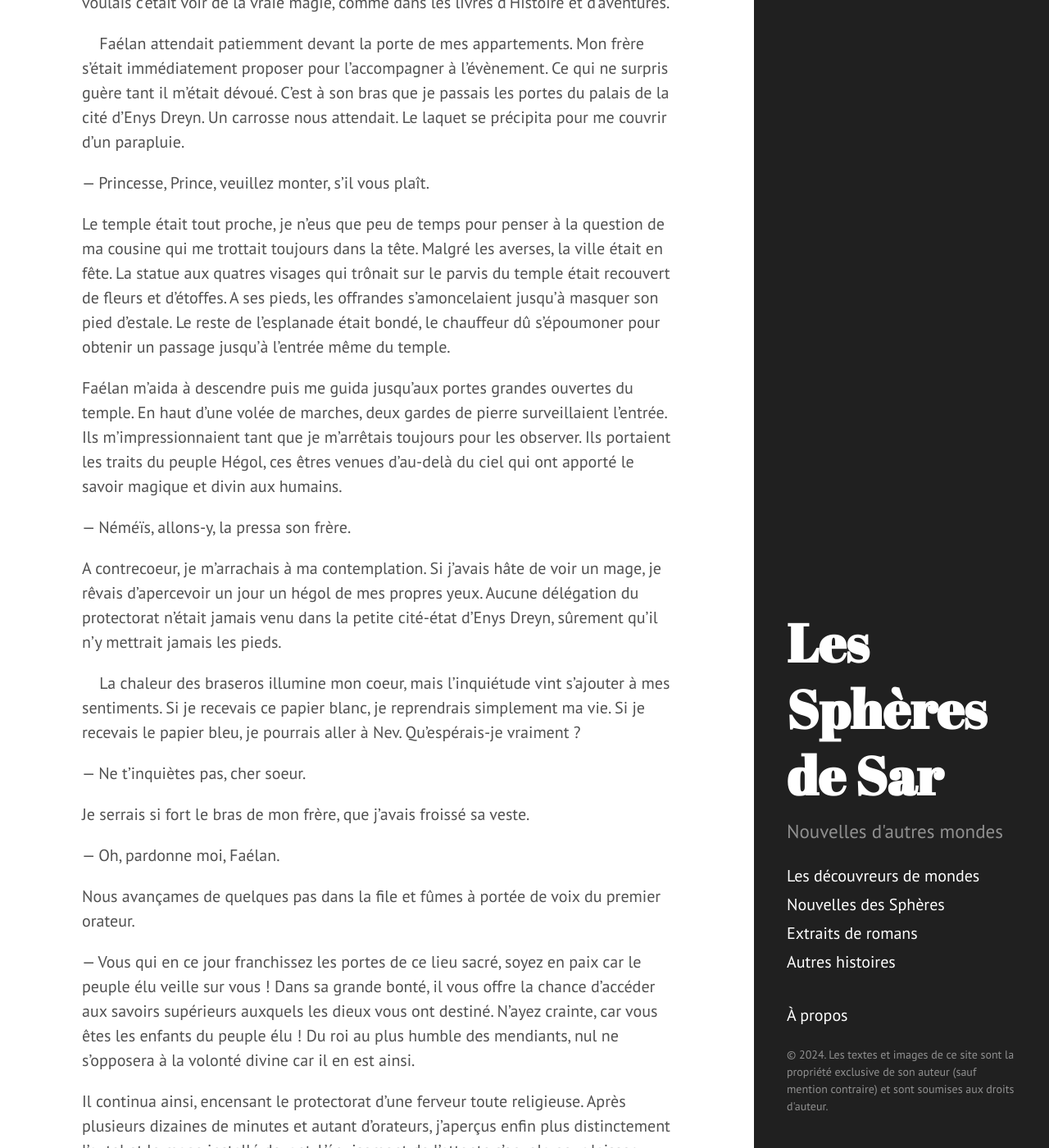
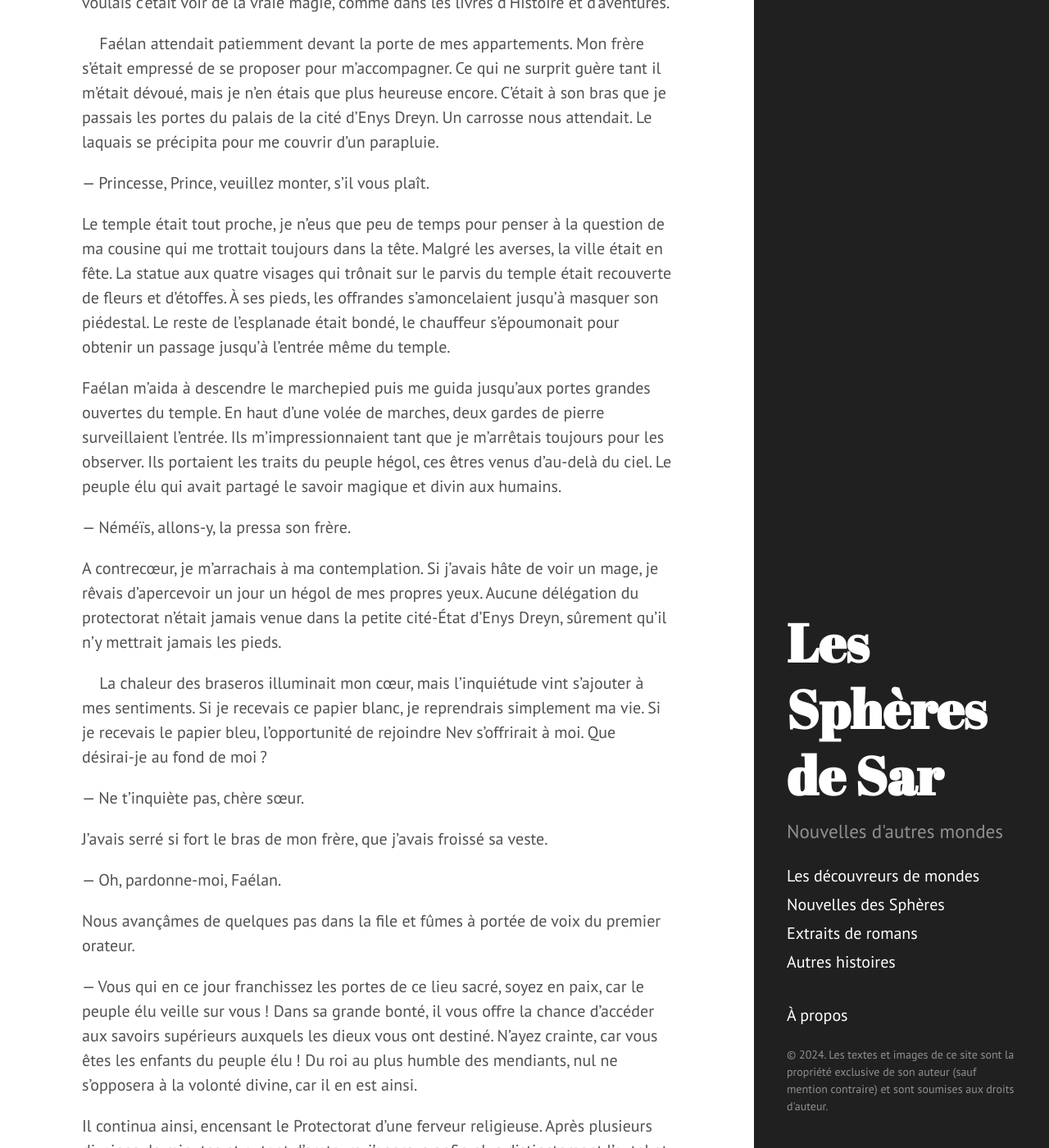
Before and after one commit to spheresdesar/shortstories, a Jekyll site: the page built from _posts/2018-11-15-la-fille-de-la-foret-extrait-chap1.md, in a window 1280 px wide and 1400 px high, scrolled down 1652 px. Shown: the whole window at 82% size. Built offline with Jekyll 4.4.1, drawn with Linux system fonts in a browser that asks for light colours; some of the changed text lies outside the part shown.

Commit message:
Corrections la fille de la foret

```diff
--- a/_posts/2018-11-15-la-fille-de-la-foret-extrait-chap1.md
+++ b/_posts/2018-11-15-la-fille-de-la-foret-extrait-chap1.md
@@ -6,209 +6,207 @@ category: roman
 ---
 
 
-&nbsp;&nbsp;&nbsp;&nbsp;C’était une journée exécrable. L’automne avait amené une pluie froide et poisseuse sur l’île aux épines et les fleurs accrochées dans les rues s'étiolaient sur les pavés. Mais j’étais de si bonne humeur que même cette déplorable météo ne pouvait éclipser le soleil dans mon coeur.
+&nbsp;&nbsp;&nbsp;&nbsp;C’était une journée exécrable. L’automne avait amené une pluie froide et poisseuse sur l’île aux épines et les fleurs accrochées dans les rues s’étiolaient sur les pavés. Mais j’étais de si bonne humeur que même cette déplorable météo ne pouvait éclipser le soleil dans mon cœur.
 
-— J’y pense, tu sais ce qu’il va se passer, Timothéa ? Raconte-moi, je t’en prie !
+— Tu sais ce qu’il va se passer, Timothéa ? Raconte-moi, je t’en prie !
 
 Assise devant ma coiffeuse, je ne tenais pas en place et gesticulais dans tous les sens. Ma cousine et dame de compagnie soupirait en tapotant la brosse à cheveux sur sa cuisse.
 
-— Néméïs, si tu tiens tranquille, je veux bien t’en dire plus. Tu ne pourras jamais assister à la Révélation si je n’arrive pas à discipliner ces cheveux !
+— Néméïs, si tu tiens tranquille, je veux bien t’en dire plus. Tu ne pourras jamais assister à la Révélation si je n’arrive pas à discipliner ces cheveux !
 
-Je me raidis et envoyais son plus beau sourire au miroir.
+Je me raidis et envoyai mon plus beau sourire au miroir.
 
-— Bien, reprit Timothéa. J’avais 7 ans quand j’y ai participé, alors je ne me souviens pas de tout. Ce dont je me rappelle bien, c’est la queue interminable avant d'apparaître devant le mage.
+— Bien, reprit Timothéa. J’avais 7 ans quand j’y ai participé, alors je ne me souviens pas de tout. Ce dont je me souviens bien, c’est la queue interminable avant d’apparaître devant le mage.
 
-— Alors il y aura bien un mage, un vrai !
+— Alors il y aura bien un mage, un vrai !
 
 Timothéa tira un petit coup sur la mèche de cheveux qu’elle avait en main, me rappelant de ne plus bouger.
 
-— Tu poses tes mains sur un objet et le mage te regarde avec un épais monocle. Puis il te donne un papier de couleur.
+— Tu poses tes mains sur un objet et le mage te regarde avec un épais monocle. Puis il te donne un papier de couleur.
 
-Elle terminait une longue natte complexe parsemé de fleurs blanches.
+— Et c’est tout ? L’objet faisait de la lumière ? Le mage était-il auréolé d’une lueur étrange ?
 
-— Et c’est tout ? L’objet faisait de la lumière ? Le mage était-il auréolé d’une lueur étrange ?
+— Rien de tout ça, ma cousine. Il aurait tout aussi bien pu être un bureaucrate avec des goûts vestimentaires singuliers.
 
-— Rien de tout ça, ma cousine. Il aurait tout aussi bien pu être un bureaucrate avec des goûts vestimentaires originales.
+— Et ton papier, il était de quelle couleur ?
 
-— Et ton papier, il était de quel couleur ?
+— Blanc. Ceux avec du potentiel magique en obtiennent un bleu. Je crois bien qu’une seule personne a obtenu le papier bleu ce jour-là.
 
-— Blanc. Ceux avec du potentiel magique en obtienne un bleu. Je crois bien qu’une seule personne a obtenu le papier bleu ce jour là.
+Elle terminait une longue natte complexe parsemée de fleurs blanches.
 
-— Qu’est-ce qu’il lui est arrivé ?
+— Qu’est-ce qu’il lui est arrivé ?
 
-— A l’époque, je n’en savais rien. Maintenant, je dirais qu’il a été transféré à Nev pour étudier à l’Académie.
+— À l’époque, je n’en savais rien. Maintenant, je dirais qu’il a été transféré à Nev pour étudier à l’Académie.
 
-J’étais surexcitée par la simple mention de l’Académie de Nev, cadeau du protectorat au peuple d’Orianesse. Le seul endroit où la magie était enseigné sur toute la planète. Je me levais sans s’en rendre compte.
+J’étais surexcitée par la simple mention de l’Académie de Nev, cadeau du Protectorat au peuple d’Orianesse. Le seul endroit où la magie était enseignée sur toute la sphère.
 
-— Tu ferais quoi si tu recevais le papier bleu ? demanda Timothéa.
+— Tu ferais quoi si tu recevais le papier bleu ? demanda Timothéa.
 
 Je restais sans voix. Cette perspective ne m’avait jamais effleuré, tout ce que je voulais c’était voir de la vraie magie, comme dans les livres d’Histoire et d’aventures.<!--more-->
 
 
-&nbsp;&nbsp;&nbsp;&nbsp;Faélan attendait patiemment devant la porte de mes appartements. Mon frère s’était immédiatement proposer pour l’accompagner à l’évènement. Ce qui ne surpris guère tant il m’était dévoué. C’est à son bras que je passais les portes du palais de la cité d’Enys Dreyn. Un carrosse nous attendait. Le laquet se précipita pour me couvrir d’un parapluie.
+&nbsp;&nbsp;&nbsp;&nbsp;Faélan attendait patiemment devant la porte de mes appartements. Mon frère s’était empressé de se proposer pour m’accompagner. Ce qui ne surprit guère tant il m’était dévoué, mais je n’en étais que plus heureuse encore. C’était à son bras que je passais les portes du palais de la cité d’Enys Dreyn. Un carrosse nous attendait. Le laquais se précipita pour me couvrir d’un parapluie.
 
-— Princesse, Prince, veuillez monter, s’il vous plaît.
+— Princesse, Prince, veuillez monter, s’il vous plaît.
 
 Le temple était tout proche, je n’eus que peu de temps pour penser à la question de ma cousine qui me trottait toujours dans la tête.
-Malgré les averses, la ville était en fête. La statue aux quatres visages qui trônait sur le parvis du temple était recouvert de fleurs et d’étoffes. A ses pieds, les offrandes s’amoncelaient jusqu’à masquer son pied d'estale. Le reste de l’esplanade était bondé, le chauffeur dû s’époumoner pour obtenir un passage jusqu’à l’entrée même du temple.
+Malgré les averses, la ville était en fête. La statue aux quatre visages qui trônait sur le parvis du temple était recouverte de fleurs et d’étoffes. À ses pieds, les offrandes s’amoncelaient jusqu’à masquer son piédestal. Le reste de l’esplanade était bondé, le chauffeur s’époumonait pour obtenir un passage jusqu’à l’entrée même du temple.
 
-Faélan m’aida à descendre puis me guida jusqu’aux portes grandes ouvertes du temple. En haut d’une volée de marches, deux gardes de pierre surveillaient l’entrée. Ils m’impressionnaient tant que je m’arrêtais toujours pour les observer. Ils portaient les traits du peuple Hégol, ces êtres venues d’au-delà du ciel qui ont apporté le savoir magique et divin aux humains.
+Faélan m’aida à descendre le marchepied puis me guida jusqu’aux portes grandes ouvertes du temple. En haut d’une volée de marches, deux gardes de pierre surveillaient l’entrée. Ils m’impressionnaient tant que je m’arrêtais toujours pour les observer. Ils portaient les traits du peuple hégol, ces êtres venus d’au-delà du ciel. Le peuple élu qui avait partagé le savoir magique et divin aux humains.
 
-— Néméïs, allons-y, la pressa son frère.
+— Néméïs, allons-y, la pressa son frère.
 
-A contrecoeur, je m’arrachais à ma contemplation. Si j’avais hâte de voir un mage, je rêvais d’apercevoir un jour un hégol de mes propres yeux. Aucune délégation du protectorat n’était jamais venu dans la petite cité-état d’Enys Dreyn, sûrement qu’il n’y mettrait jamais les pieds.
+A contrecœur, je m’arrachais à ma contemplation. Si j’avais hâte de voir un mage, je rêvais d’apercevoir un jour un hégol de mes propres yeux. Aucune délégation du protectorat n’était jamais venue dans la petite cité-État d’Enys Dreyn, sûrement qu’il n’y mettrait jamais les pieds.
 
-&nbsp;&nbsp;&nbsp;&nbsp;La chaleur des braseros illumine mon coeur, mais l’inquiétude vint s’ajouter à mes sentiments. Si je recevais ce papier blanc, je reprendrais simplement ma vie. Si je recevais le papier bleu, je pourrais aller à Nev. Qu’espérais-je vraiment ?
+&nbsp;&nbsp;&nbsp;&nbsp;La chaleur des braseros illuminait mon cœur, mais l’inquiétude vint s’ajouter à mes sentiments. Si je recevais ce papier blanc, je reprendrais simplement ma vie. Si je recevais le papier bleu, l’opportunité de rejoindre Nev s’offrirait à moi. Que désirai-je au fond de moi ?
 
-— Ne t’inquiètes pas, cher soeur.
+— Ne t’inquiète pas, chère sœur.
 
-Je serrais si fort le bras de mon frère, que j’avais froissé sa veste.
+J’avais serré si fort le bras de mon frère, que j’avais froissé sa veste.
 
-— Oh, pardonne moi, Faélan.
+— Oh, pardonne-moi, Faélan.
 
-Nous avançames de quelques pas dans la file et fûmes à portée de voix du premier orateur.
+Nous avançâmes de quelques pas dans la file et fûmes à portée de voix du premier orateur.
 
-— Vous qui en ce jour franchissez les portes de ce lieu sacré, soyez en paix car le peuple élu veille sur vous ! Dans sa grande bonté, il vous offre la chance d'accéder aux savoirs supérieurs auxquels les dieux vous ont destiné. N’ayez crainte, car vous êtes les enfants du peuple élu ! Du roi au plus humble des mendiants, nul ne s’opposera à la volonté divine car il en est ainsi.
+— Vous qui en ce jour franchissez les portes de ce lieu sacré, soyez en paix, car le peuple élu veille sur vous ! Dans sa grande bonté, il vous offre la chance d’accéder aux savoirs supérieurs auxquels les dieux vous ont destiné. N’ayez crainte, car vous êtes les enfants du peuple élu ! Du roi au plus humble des mendiants, nul ne s’opposera à la volonté divine, car il en est ainsi.
 
-Il continua ainsi, encensant le protectorat d’une ferveur toute religieuse. Après plusieurs dizaines de minutes et autant d’orateurs, j’aperçus enfin plus distinctement l’autel et le mage installé devant. L’épuisement de l’attente s’envola pour laisser place à l’impatience.
+Il continua ainsi, encensant le Protectorat d’une ferveur religieuse. Après plusieurs dizaines de minutes et autant d’orateurs, j’aperçus enfin plus distinctement l’autel et le mage installé devant. L’épuisement de l’attente s’envola pour laisser place à l’impatience.
 
-— Nous y sommes presque, Faélan !
+— Nous y sommes presque, Faélan !
 
-Celui-ci était aux aguets comme un loup prêt à bondir, je posais doucement sa tête sur son épaule qui se détendit.
+Celui-ci était aux aguets comme un loup prêt à bondir, je posai doucement sa tête sur son épaule qui se détendit.
 
 
-&nbsp;&nbsp;&nbsp;&nbsp;Comme l’avait dit Timothéa, le mage n’avait rien d’exceptionnel, si ce n’était son épais monocle et sa robe de maitre. Avec lassitude, il me remit une pierre bleu.
+&nbsp;&nbsp;&nbsp;&nbsp;Comme l’avait dit Timothéa, le mage n’avait rien d’exceptionnel, si ce n’était son épais monocle et sa robe de maitre. Avec lassitude, il me remit une pierre bleue.
 
-— Ne bougez pas, s’il vous plait.
+— Ne bougez pas, s’il vous plait.
 
 Il leva les yeux sur moi puis tendit la main vers un petit tas de papiers blancs, mais celle-ci s’arrêta en chemin. Il fronça les sourcils, ajusta de minuscules molettes sur son monocle.
 
-— Quelque chose ne va pas ? demandais-je avec inquiétude.
+— Quelque chose ne va pas ? demandais-je avec inquiétude.
 
 Il toussota et se redressa, ramenant un peu de vie dans son attitude.
 
-— Tout va bien, parfaitement bien. Tenez.
+— Tout va bien, parfaitement bien. Tenez.
 
 Il sortit de sa poche un petit papier bleu.
 
-— Pour vous, ce sera sur la gauche. Félicitations.
+— Pour vous, ce sera sur la gauche. Félicitations.
 
 Je me figeais de surprise.
 
-— Pardon ? demanda Faélan. Que voulez-vous dire ?
+— Pardon ? demanda Faélan. Que voulez-vous dire ?
 
-Mais déjà on se pressait derrière nous. Le mage les invita à s’en aller avec de grands gestes et un petit sourire fatigué.
+Mais déjà on se pressait derrière nous. Le mage nous invita à partir avec de grands gestes et un sourire fatigué.
 
-&nbsp;&nbsp;&nbsp;&nbsp;Je tenais son papier comme s’il risquait de s’envoler. Ce n’était qu’un simple papier bleu marqué d’un sceau doré. Je n’arrivais juste pas à y croire. Mon frère non plus. Il avait passé son bras par dessus mon épaule, comme si je aussi risquais de m’envoler.
+&nbsp;&nbsp;&nbsp;&nbsp;Je tenais mon papier comme s’il risquait de s’envoler. Ce n’était qu’un simple papier bleu marqué d’un sceau doré. Je n’arrivais juste pas à y croire. Mon frère non plus. Il avait passé son bras par-dessus mon épaule, comme si je risquais aussi de m’envoler.
 
-— Oh, on a une candidate ! Entre mon enfant, dit un vieille homme aux lunettes minuscules.
+— On a une candidate ! Entre mon enfant, dit un vieil homme aux lunettes minuscules.
 
 Il ne portait pas la robe des mages, mais un pendentif avec le même symbole que sur le papier bleu.
 
-— Je vais avoir besoin de quelques informations pour les registres et pour rédiger ton autorisation à te présenter au département de magie de l’Académie. Assis toi donc, il y en a pour un moment, je ne suis plus si vif que ça.
+— Je vais avoir besoin de quelques informations pour les registres et pour rédiger ton autorisation à te présenter au département de magie de l’Académie. Assis-toi donc. Il y en a pour un moment et je ne suis plus si vif que ça.
 
 Faélan toussa.
 
-— Je vous prierais de vous adresser à elle en suivant le protocole. Vous êtes en présence de la princesse Néméïs d’Enys Dreyn.
+— Je vous prierais de vous adresser à elle en suivant le protocole. Vous êtes en présence de la princesse Néméïs d’Enys Dreyn.
 
-— D’Enys Dreyn ? Oh, oui. C’est là où nous sommes. Pardonnez moi, princesse. Je n’avais pas idée de celle qui se trouvait devant moi.
+— D’Enys Dreyn ? C’est là où nous sommes. Pardonnez-moi, princesse. Je n’avais pas idée de celle qui se trouvait devant moi.
 
 Je n’écoutais qu’à demi la conversation, j’étais encore sonnée par la nouvelle. Mon frère s’occupa de fournir les informations nécessaires à définir son identité, mais quand le secrétaire débuta la rédaction de l’autorisation, il l’interpella.
 
-— Vous me confirmez qu’il n’est nullement obligatoire pour elle de rejoindre l’Académie, n’est-ce pas ?
+— Vous me confirmez qu’il n’est nullement obligatoire pour elle de rejoindre l’Académie, n’est-ce pas ?
 
-— Euh, et bien, tout à fait. Une place lui est automatiquement réservée et elle peut se défaire de n’importe quel responsabilité avec la bénédiction du peuple élu. Mais nous avons plutôt l’habitude de recevoir de jeunes enfants, ce qui pose moins de problème. Je comprends que cela peut perturber l’avenir qui lui a été préparé. Je dois néanmoins qu’avec cette autorisation, elle acquiert aussi son indépendance officielle de tout homme et tout ce que cela implique. Vous comprenez ce que cela implique, princesse ?
+— Euh, et bien, tout à fait. Une place lui est automatiquement réservée et elle peut se défaire de n’importe quelle responsabilité avec la bénédiction du peuple élu. Mais nous avons plutôt l’habitude de recevoir de jeunes enfants, ce qui pose moins de problèmes. Je comprends que cela peut perturber l’avenir qui lui a été préparé. Je dois néanmoins dire qu’avec cette autorisation, elle acquiert aussi son indépendance officielle de tout homme et tout ce que cela implique. Vous comprenez ce que cela implique, princesse ?
 
-— Oui, répondis-je sans réfléchir.
+— Bien sûr, répondis-je sans réfléchir.
 
-Je n’en avais aucune idée, ou plutôt mon cerveau était devenu incapable de quelques réflexions que ce soit. J’avais hâte de retourner dans ma chambre pour en parler à Timothéa.
+Je n’en avais aucune idée, ou plutôt mon cerveau était devenu incapable de penser à autre chose qu’à ce papier bleu. J’avais hâte de retourner dans ma chambre pour en parler à Timothéa.
 
-&nbsp;&nbsp;&nbsp;&nbsp;La pluie s’était faite simple bruine et les embruns venant du sud apportaient l’odeur du sel jusque dans mon petit salon. Nous sirotions un jus de fruit tout en dégustant de petits biscuits fourrés.
+&nbsp;&nbsp;&nbsp;&nbsp;La pluie s’était faite simple bruine et les embruns venant du sud apportaient l’odeur du sel jusque dans mon petit salon. Nous sirotions un jus de fruits tout en dégustant de petits biscuits fourrés.
 
-— Je n’aurais jamais imaginé être la cousine d’une mage ! gloussa Timothéa.
+— Je n’aurais jamais imaginé être la cousine d’une mage ! gloussa Timothéa.
 
-— Je… je ne sais pas encore si je vais y aller.
+— Je… je ne sais pas encore si je vais y aller.
 
-— Quoi ? Mais tu le dois ! C’est une chance inespérée pour toi !
+— Quoi ? Mais tu le dois ! C’est une chance inespérée pour toi !
 
-— Vraiment ?
+— Vraiment ?
 
 Tout ce que je concevais jusque là, c’était que j’allais devoir quitter ma famille et ma cité.
 
-— Mais oui, la vie à Nev doit être tout autre chose. Et puis tu as toujours été curieuse de cette Académie. Et je ne parle pas de la magie.
+— Mais oui, la vie à Nev doit être tout autre chose. Et puis tu as toujours été curieuse de cette Académie. Et je ne parle pas que de la magie.
 
 Elle était enthousiaste, je n’arrivais pas à comprendre pourquoi.
 
-— Mais je devrais m’en aller. Oh, je devrais te quitter toi aussi !
+— Mais je devrais m’en aller. Oh, je devrais te quitter toi aussi !
 
 Je lui pris les mains avec empressement.
 
-— Ne t’inquiète pas, ma cousine. Je n’ai aucun doute que mon père et le tien s’accorderont pour que je t’accompagne là bas. Ne serais-ce que dans la perspective de trouver un bon partie.
+— Ne t’inquiète pas, ma cousine. Je n’ai aucun doute que mon père et le tien s’accorderont pour que je t’accompagne là-bas. Ne serait-ce que dans la perspective de trouver un bon parti.
 
-— Un mage ?
+— Un mage ?
 
 Elle gloussa pour toute réponse. Ses joues prirent un ton écarlate. Je me détendis et ris à mon tour.
 
-— Alors tu ne viendrais pas pour moi, mais pour trouver un mari ? dis-je en feignant d’être offensée.
+— Alors tu ne viendrais pas pour moi, mais pour trouver un mari ? dis-je en feignant d’être offensée.
 
-— Oh, non. Je viendrais surtout pour être avec toi et te voir devenir une femme indépendante. C’est une chance incroyable que tu as.
+— Oh, non. Je viendrais surtout pour être avec toi et te voir devenir une femme indépendante. C’est une chance incroyable que tu as.
 
-— Je ne sais pas trop. Et puis, pourrais-je quitter ma famille.
+— Je ne sais pas trop. Et puis, pourrais-je quitter ma famille ? Les abandonner ?
 
-— Il est vrai que Faélan aura du mal à l’accepter. Mais il doit apprendre que tu es devenu une femme et qu’il se doit d’en trouver une. Ce n’est plus un garçonnet non plus.
+— Faélan aura du mal à l’accepter, c’est certain. Mais il doit apprendre que tu es devenu une femme et qu’il se doit d’en trouver une. Ce n’est plus un garçonnet non plus.
 
 Je lui donnais une petite tape sur la main en la voyant rougir à nouveau.
 
-— Je te reprends à avoir de mauvaise pensée, ma cousine, lui lançais-je.
+— Je te reprends à avoir de mauvaises pensées, ma cousine, lui lançais-je.
 
-— Comment pourrait-il en être autrement ? répondit-elle avec malice. Mais ne change pas de sujet, tu dois y aller. Au moins pour essayer. Et ça ne te plait pas, tu pourras toujours revenir à Enys Dreyn.
+— Comment pourrait-il en être autrement ? répondit-elle avec malice. Ton frère n’est pas désagréable et il sait se comporter. Mais ne change pas de sujet, tu dois y aller, cousine. Au moins pour essayer. Et ça ne te plait pas, tu pourras toujours revenir à Enys Dreyn.
 
-— Et tu seras avec moi ?
+— Et tu seras avec moi ?
 
-— Je ferais tout pour, ma chère cousine.
+— Je ferais tout pour ça, ma chère cousine.
 
 
-&nbsp;&nbsp;&nbsp;&nbsp;Quand j’annonçais ma décision lors du dîner, mon frère eut tout le mal du monde à ne pas exploser. Je le voyais à sa manière de maltraité sa serviette qu’il étouffait dans son poing serré. Je posais ma main sur la sienne.
+&nbsp;&nbsp;&nbsp;&nbsp;Quand j’annonçais ma décision lors du dîner, mon frère eut tout le mal du monde à ne pas exploser. Je le voyais à sa manière de maltraiter sa serviette qu’il étouffait dans son poing serré. Je posai une main sur la sienne.
 
-— Ne sois pas en colère, mon frère. Et rassure-toi, vous quittez ne m’est pas aisé, je viendrais vous voir aussi souvent qu’il me sera permis de le faire.
+— Ne sois pas en colère, mon frère. Ce n’est que pour un temps. Vous quitter ne m’est pas aisé, je viendrais vous voir aussi souvent qu’il me sera permis de le faire.
 
 Notre père prit enfin la parole, le silence se fit immédiat.
 
-— Si telle sa décision, je lui accorde ma bénédiction, mon fils. Je t’invite à faire de même. Ce n’est pas une situation facile pour une femme, mais je sais que Néméïs s’en sortira très bien.
+— Si telle est sa décision, je lui accorde ma bénédiction, mon fils. Je t’invite à faire de même. Ce n’est pas une situation facile pour une femme, mais je sais que Néméïs s’en sortira très bien.
 
-— Ton père a raison, si les dieux lui ont donnés ce cadeau, il serait offensant de ne pas l’utiliser.
+— Ton père a raison, si les dieux lui ont donné ce cadeau, il serait malvenu de ne pas leur faire honneur, ajouta ma mère.
 
-Faélan ferma les yeux et prit une grande inspiration. Garder son sang-froid n’était pas chose aisé pour lui.
+Faélan ferma les yeux et prit une grande inspiration. Garder son sang-froid n’était pas chose aisé pour lui, surtout quand cela me concernait.
 
-— Je sais que ma soeur fera une excellente magicienne, mais j’exprimerais uniquement mes doutes concernant la vie qui l’accompagne. Je crains que Nev ne soit pas à la hauteur. Pour cela, je demanderais simplement de me joindre à son voyage pour m’assurer de son bien-être.
+— Je sais que ma sœur fera une excellente magicienne, mais j’exprime uniquement mes doutes quant à la vie qui l’accompagne. Je crains que Nev ne soit pas à la hauteur. Pour cela, je demanderais simplement de me joindre à son voyage pour m’assurer que son rang soit respecté.
 
 Il fixa son assiette, tremblant légèrement.
 
-— Je serais si heureuse que tu…
+— Je serais si heureuse que tu… commençai-je.
 
-— Faélan, coupa mon père. Tu n’es plus un enfant, ni ta soeur. Tu dois prendre tes responsabilités, tu ne peux plus la suivre comme tu le fais et délaisser ton devoir.
+— Faélan, coupa mon père. Tu n’es plus un enfant, ni ta sœur. Tu dois prendre tes responsabilités, tu ne peux plus la suivre comme tu le fais et délaisser ton devoir envers le domaine.
 
 Mon frère dégagea sa main de la mienne et se leva de sa chaise, toujours les yeux baissés. Mais avant même qu’il ne prononce un mot qu’il aurait sûrement regretté, ma mère prit la parole.
 
-— Mon époux, je comprends ta position. Tu as tout à fait raison, mais sache que je partage son inquiétude quant à laisser Néméïs livré à elle-même aussi brutalement dans un royaume aussi loin de nous sans une personne de confiance.
+— Mon époux, je comprends ta position. Tu as tout à fait raison, mais sache que je partage son inquiétude quant à laisser Néméïs livrée à elle-même aussi brutalement dans un royaume aussi loin de nous sans une personne de confiance.
 
 Mon père jaugea son épouse du regard avant de répondre.
 
-— Timothéa pourra l’accompagner.
+— Timothéa l’accompagnera.
 
-— Mais…, commença Faélan.
+— Mais…, commença Faélan.
 
-— Timothéa est une gentille fille, reprit ma mère. Mais lui confierais-tu l’avenir de ta fille ?
+— Timothéa est une gentille fille, reprit ma mère. Mais lui confierais-tu l’avenir de ta fille ?
 
-Mon père se radoucit et ceda.
+Mon père se radoucit et céda.
 
-— Puisque ta mère insiste, j’accepte que tu l’accompagne. Un mois, pas un jour de plus. Après cela, je veux que tu acceptes ton rôle sans discuter.
+— Puisque ta mère insiste, j’accepte que tu l’accompagnes. Un mois, pas un jour de plus. Après cela, je veux que tu acceptes ton rôle sans discuter.
 
-Mon frère déserra ses poings blanchit et se rassit doucement.
+Mon frère desserra ses poings blanchis et se rassit doucement. Le soulagement se lisait sur son visage qui s’était fait plus doux.
 
-— C’est entendu, père.
-
-Je ne le dirais pas autrement, j’étais plus qu’heureuse et l’exprimais par le grand de mes sourires.
+— C’est entendu, père.
 
 
 
```
